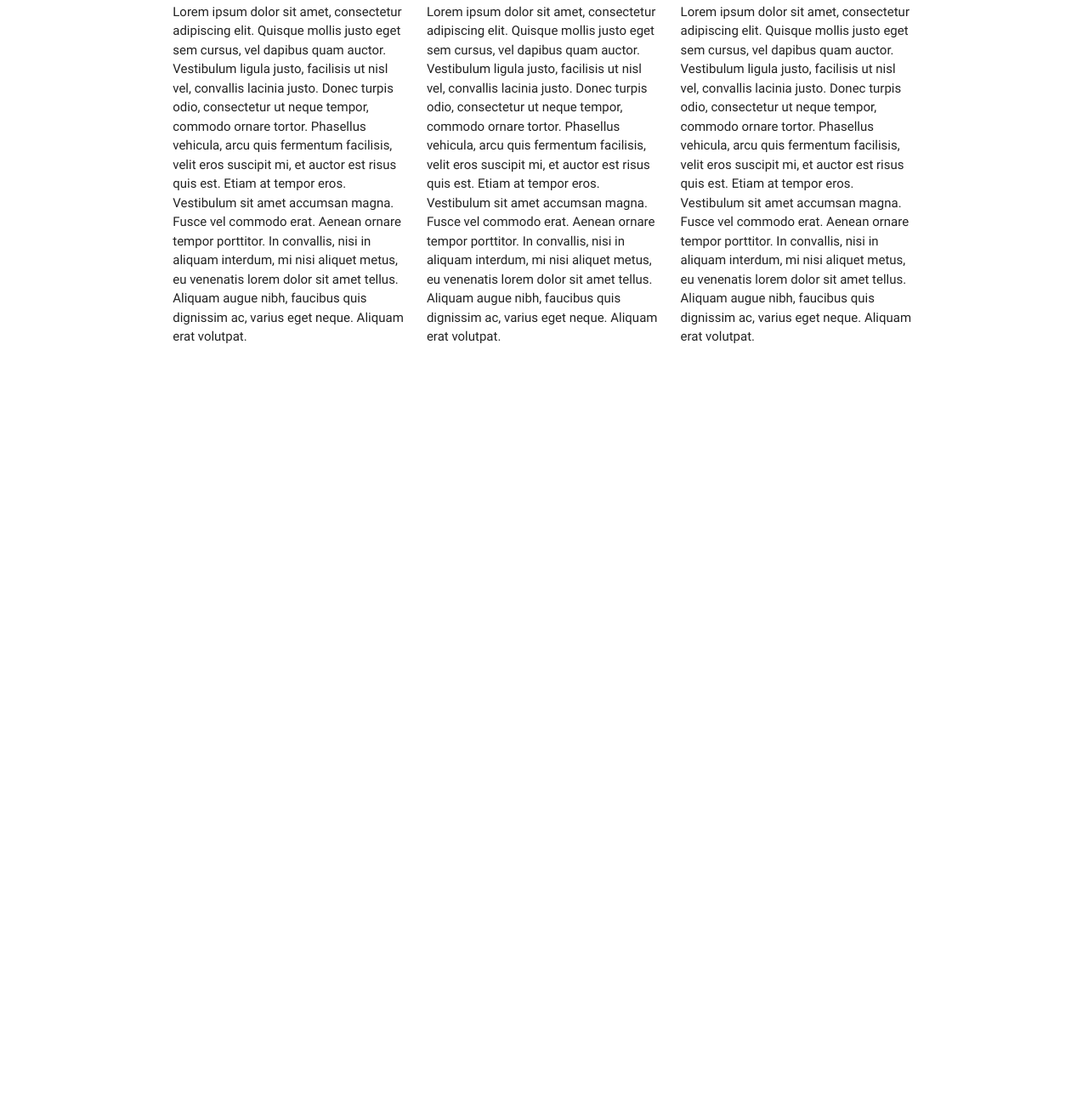
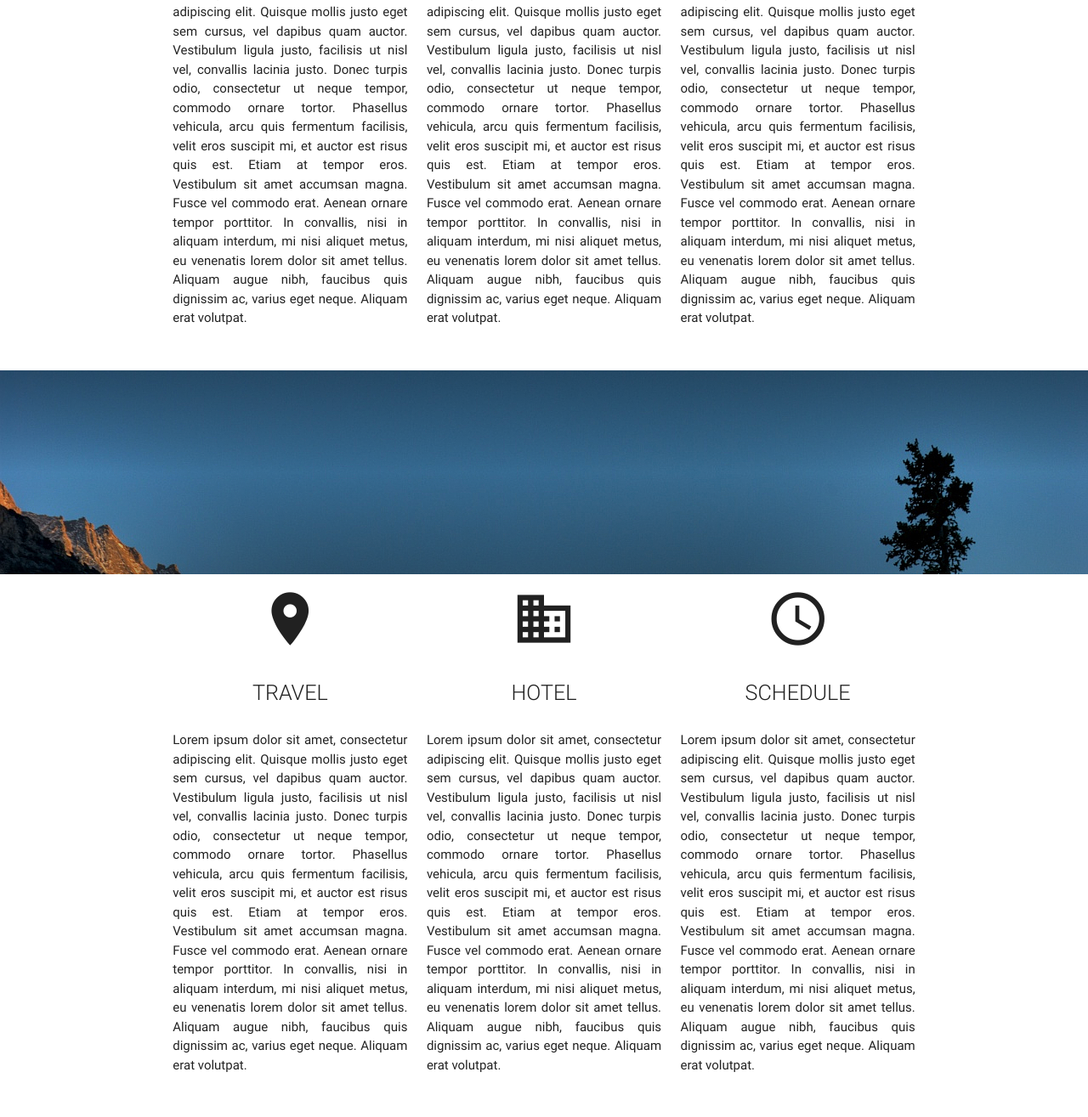
Before and after one commit to cocolote/parallax, a plain HTML site: page index.html in a window 1280 px wide. Shown: the part 1004-2319 px from the top of the page at 85% size. Before the commit the page ends 1462 px from the top, so only its background shows below. Drawn offline with nearby package versions, Linux system fonts and the light colour scheme; a web font is replaced by a local one.

Commit message:
more progress on the layout

```diff
--- a/css/style.css
+++ b/css/style.css
@@ -82,6 +82,32 @@ nav {
   width: 20rem;
 }
 
-.attendee {
+/* EVENT INFO SECTION ======================================================*/
+.section {
   background-color: #fff;
 }
+
+.event-paragraph {
+  text-align: justify;
+}
+
+.titles {
+  text-align: center;
+}
+
+.event-info-icons {
+  font-size: 5rem;
+}
+
+/* DIVIDER IMAGE ===========================================================*/
+.image-divider {
+  position: relative;
+  left: 0;
+  width: 100%;
+  height: 30vh;
+
+  background-image: url(../img/background1.jpg);
+  background-size: cover;
+
+  z-index: -1;
+}
--- a/index.html
+++ b/index.html
@@ -39,13 +39,14 @@
       </p>
     </div>
 
-    <div class="section attendee">
+    <div class="section">
       <div class="container row">
 
-        <div class="col s12 m4">
+        <div class="col s12 m4 event-paragraph">
           <div class="titles">
-            <h1><i class="material-icons">room</i></h1>
-            <h3>TRAVEL</H3>
+            <i class="material-icons event-info-icons">room</i>
+            <p class="flow-text">TRAVEL</p>
+          </div>
           <p>
             Lorem ipsum dolor sit amet, consectetur adipiscing elit. Quisque
             mollis justo eget sem cursus, vel dapibus quam auctor. Vestibulum
@@ -60,12 +61,12 @@
             varius eget neque. Aliquam erat volutpat.
           </p>
         </div>
+
+        <div class="col s12 m4 event-paragraph">
+          <div class="titles">
+            <i class="material-icons event-info-icons">business</i>
+            <p class="flow-text">HOTEL</p>
           </div>
-
-        <div class="col s12 m4">
-          <div class="titles">
-            <h1><i class="material-icons">business</i></h1>
-            <h3>HOTEL</H3>
           <p>
             Lorem ipsum dolor sit amet, consectetur adipiscing elit. Quisque
             mollis justo eget sem cursus, vel dapibus quam auctor. Vestibulum
@@ -80,12 +81,12 @@
             varius eget neque. Aliquam erat volutpat.
           </p>
         </div>
+
+        <div class="col s12 m4 event-paragraph">
+          <div class="titles">
+            <i class="material-icons event-info-icons">query_builder</i>
+            <p class="flow-text">SCHEDULE</p>
           </div>
-
-        <div class="col s12 m4">
-          <div class="titles">
-            <h1><i class="material-icons">query_builder</i></h1>
-            <h3>SCHEDULE</H3>
           <p>
             Lorem ipsum dolor sit amet, consectetur adipiscing elit. Quisque
             mollis justo eget sem cursus, vel dapibus quam auctor. Vestibulum
@@ -100,6 +101,76 @@
             varius eget neque. Aliquam erat volutpat.
           </p>
         </div>
+
+      </div>
+    </div>
+
+    <div class="image-divider" data-speed="0.5">
+      <div id="shade">
+      </div>
+    </div>
+
+    <div class="section">
+      <div class="container row">
+
+        <div class="col s12 m4 event-paragraph">
+          <div class="titles">
+            <i class="material-icons event-info-icons">room</i>
+            <p class="flow-text">TRAVEL</p>
+          </div>
+          <p>
+            Lorem ipsum dolor sit amet, consectetur adipiscing elit. Quisque
+            mollis justo eget sem cursus, vel dapibus quam auctor. Vestibulum
+            ligula justo, facilisis ut nisl vel, convallis lacinia justo.
+            Donec turpis odio, consectetur ut neque tempor, commodo ornare
+            tortor. Phasellus vehicula, arcu quis fermentum facilisis, velit
+            eros suscipit mi, et auctor est risus quis est. Etiam at tempor
+            eros. Vestibulum sit amet accumsan magna. Fusce vel commodo erat.
+            Aenean ornare tempor porttitor. In convallis, nisi in aliquam
+            interdum, mi nisi aliquet metus, eu venenatis lorem dolor sit
+            amet tellus. Aliquam augue nibh, faucibus quis dignissim ac,
+            varius eget neque. Aliquam erat volutpat.
+          </p>
+        </div>
+
+        <div class="col s12 m4 event-paragraph">
+          <div class="titles">
+            <i class="material-icons event-info-icons">business</i>
+            <p class="flow-text">HOTEL</p>
+          </div>
+          <p>
+            Lorem ipsum dolor sit amet, consectetur adipiscing elit. Quisque
+            mollis justo eget sem cursus, vel dapibus quam auctor. Vestibulum
+            ligula justo, facilisis ut nisl vel, convallis lacinia justo.
+            Donec turpis odio, consectetur ut neque tempor, commodo ornare
+            tortor. Phasellus vehicula, arcu quis fermentum facilisis, velit
+            eros suscipit mi, et auctor est risus quis est. Etiam at tempor
+            eros. Vestibulum sit amet accumsan magna. Fusce vel commodo erat.
+            Aenean ornare tempor porttitor. In convallis, nisi in aliquam
+            interdum, mi nisi aliquet metus, eu venenatis lorem dolor sit
+            amet tellus. Aliquam augue nibh, faucibus quis dignissim ac,
+            varius eget neque. Aliquam erat volutpat.
+          </p>
+        </div>
+
+        <div class="col s12 m4 event-paragraph">
+          <div class="titles">
+            <i class="material-icons event-info-icons">query_builder</i>
+            <p class="flow-text">SCHEDULE</p>
+          </div>
+          <p>
+            Lorem ipsum dolor sit amet, consectetur adipiscing elit. Quisque
+            mollis justo eget sem cursus, vel dapibus quam auctor. Vestibulum
+            ligula justo, facilisis ut nisl vel, convallis lacinia justo.
+            Donec turpis odio, consectetur ut neque tempor, commodo ornare
+            tortor. Phasellus vehicula, arcu quis fermentum facilisis, velit
+            eros suscipit mi, et auctor est risus quis est. Etiam at tempor
+            eros. Vestibulum sit amet accumsan magna. Fusce vel commodo erat.
+            Aenean ornare tempor porttitor. In convallis, nisi in aliquam
+            interdum, mi nisi aliquet metus, eu venenatis lorem dolor sit
+            amet tellus. Aliquam augue nibh, faucibus quis dignissim ac,
+            varius eget neque. Aliquam erat volutpat.
+          </p>
         </div>
 
       </div>
--- a/js/atgjs.js
+++ b/js/atgjs.js
@@ -1,4 +1,4 @@
-$(document).scroll(function(e) {
+$(document).on('scroll mousewheel',  function(e) {
   myParallax(document.body);
 });
 
@@ -8,6 +8,6 @@ function myParallax(element) {
   var slope = $('.my-parallax')[0].attributes['data-speed'].value
   var wTop = Math.floor(slope * element.scrollTop);
 
-  $('.my-parallax').animate({ 'top': wTop.toString()+'px' }, 0);
+  $('.my-parallax').animate({ 'top': wTop }, 0, 'linear');
 
 }
```
Lines whose indentation alone changed are shown as unchanged.
